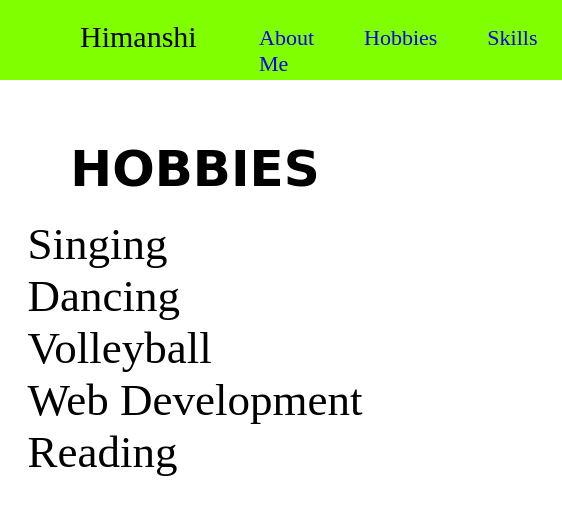
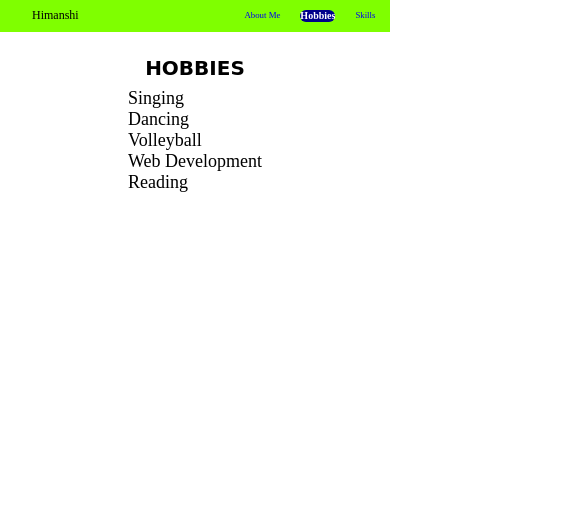
Before and after one commit to Himanshi1207/dscfirstproject.io, a plain HTML site: page hobby.html in a window 390 px wide. Shown: the whole page, 562 px wide, since content can reach past the window. Drawn offline with Linux system fonts and the light colour scheme.

Commit message:
Update hobby.css

```diff
--- a/hobby.css
+++ b/hobby.css
@@ -2,10 +2,13 @@
     margin:0;
     padding:0;
 }
+html {
+    font-size: 62.5%;
+}
 .navbar {
     display: flex;
     background-color: chartreuse;
-    height:80px;
+    height:8rem;
     /* flex-wrap: wrap; */
 
 }
@@ -21,31 +24,39 @@
    }
 .ullist a{
     text-decoration: none;
-    height:30px;
+    height:3rem;
 }
 .ullist a:hover{
     color:white;
     background-color: black;
     font-weight: bold;
-    font-size: 25px;
-    border-radius:15px;
+    font-size: 2.5rem;
+    border-radius:1.5rem;
+
+}
+.active{
+    color:white;
+    background-color: darkblue;
+    font-weight: bold;
+    font-size: 2.5rem;
+    border-radius:1.5rem;
 
 }
 .list-item{
     display:flex;
-    font-size: 22px;
+    font-size: 2.2rem;
     list-style: none;
     justify-content:flex-end ;
-    padding:25px;
+    padding:2.5rem;
     align-content: right;
     background-color: chartreuse;
 
 }
 .name {
     display:flex;
-    font-size: 30px;
-    padding:20px;
-    padding-left: 80px;
+    font-size: 3rem;
+    padding:2rem;
+    padding-left: 8rem;
     width:50%;
 }
 .hobbies {
@@ -55,28 +66,46 @@
     align-items: center;
 }
 .hobby {
-    font-size: 50px;
-    padding:20px;
-    margin-top: 40px;
+    font-size: 5rem;
+    padding:2rem;
+    margin-top: 4rem;
     font-weight: 700;
     font-family:cursive ;
 }
 .list {
     list-style: none;
-    font-size: 30px;
+    font-size: 3rem;
 }
 .list-items {
-    font-size: 45px;
+    font-size: 4.5rem;
 }
-@media all and (max-width: 1476) {
-    .ullist {
-        /* padding-right:10px; */
-        display:flex;
-        /* justify-content:left; */
-        width:20%;
-        text-decoration: none;
-        /* flex-wrap: wrap; */
-
-       }
-
+@media(max-width:996px)
+{
+    html {
+        font-size:55%;
+    }
 }
+@media(max-width:843px)
+{
+    html {
+        font-size:45%;
+    }
+}
+@media(max-width:691px)
+{
+    html {
+        font-size:35%;
+    }
+}
+@media(max-width:537px)
+{
+    html {
+        font-size:25%;
+    }
+}
+@media(max-width:389px)
+{
+    html {
+        font-size:20%;
+    }
+}
```
